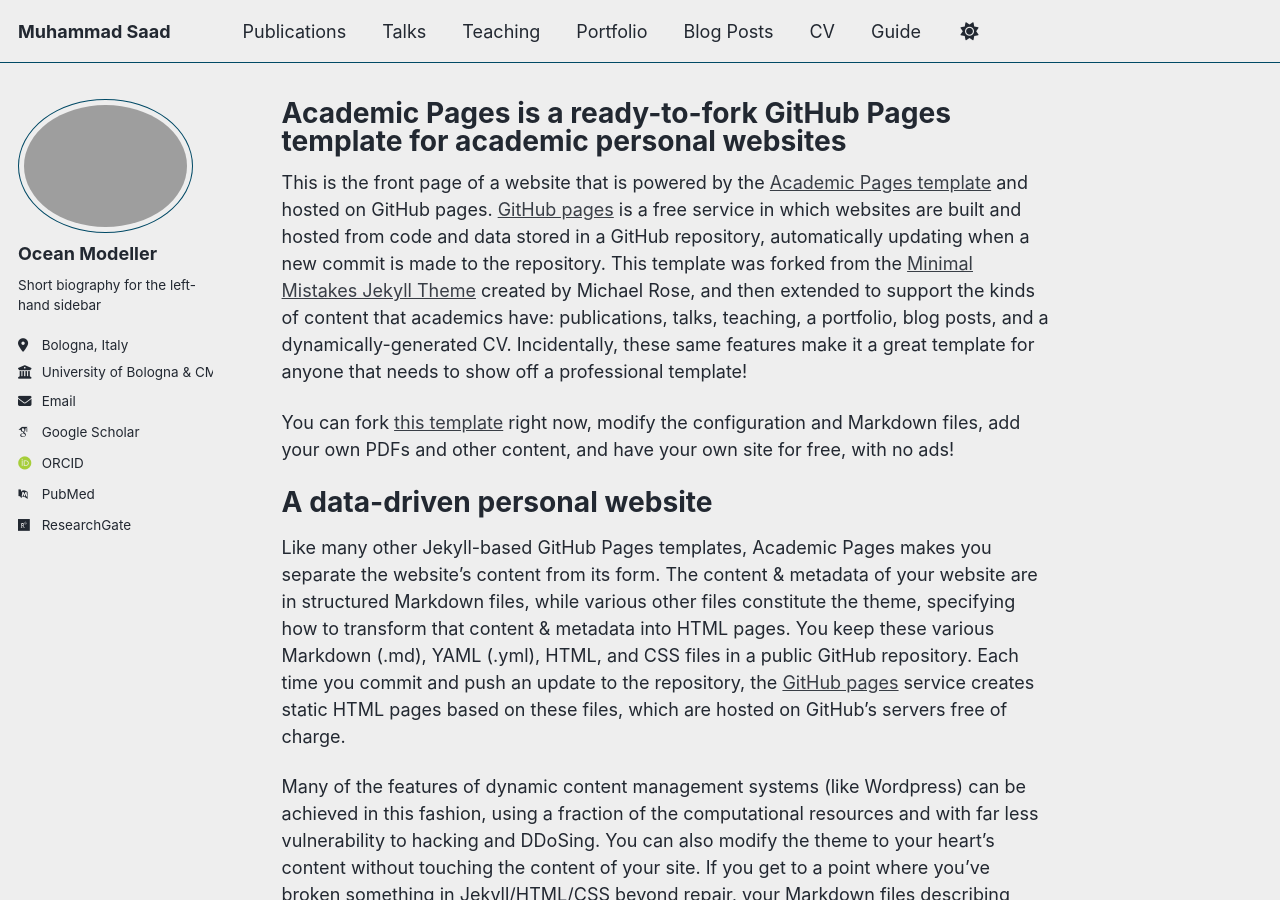
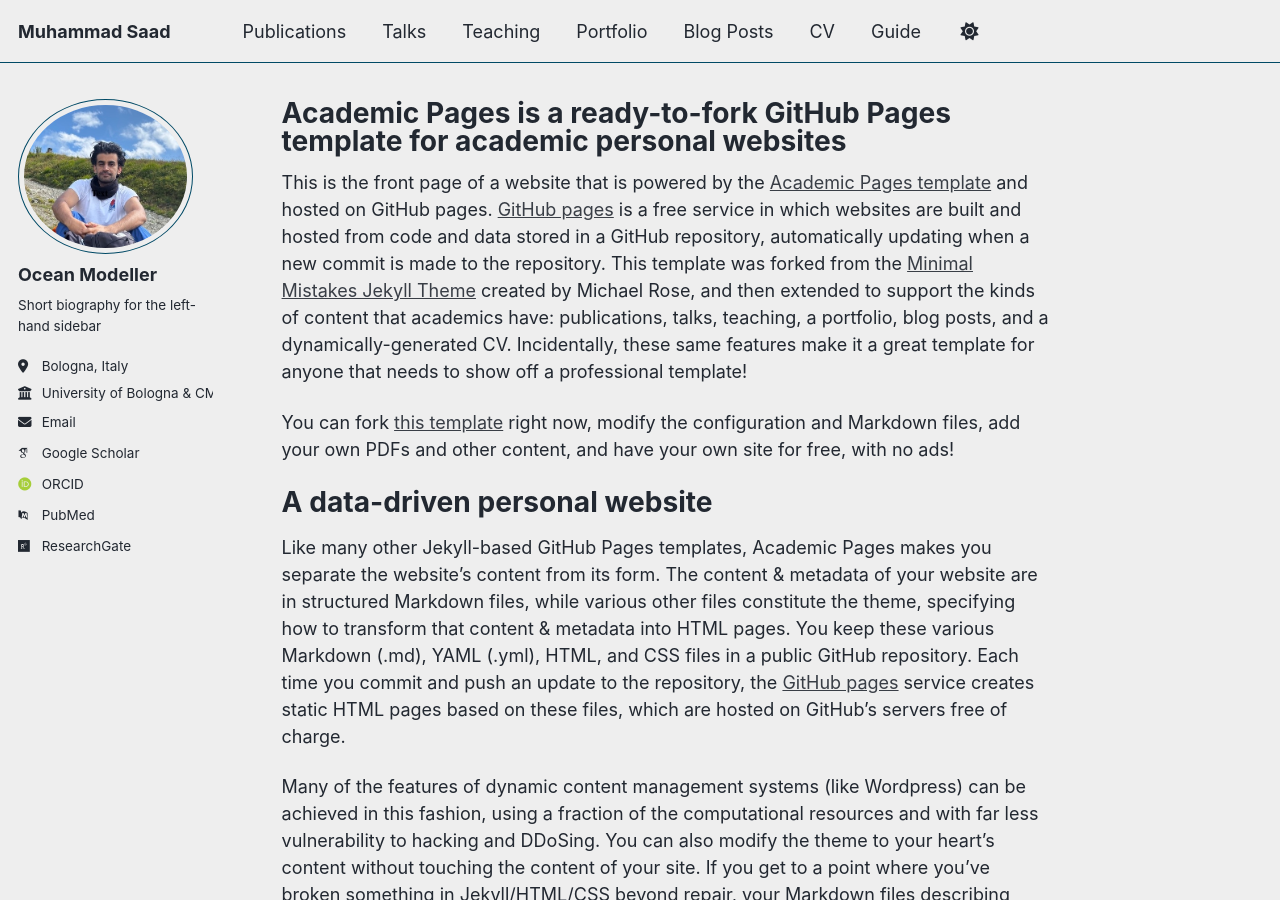
Before and after one commit to northernmarmott-ops/acad, a Jekyll site: the page built from _pages/about.md, in a window 1280 px wide and 900 px high. Built offline with Jekyll 4.4.1, drawn with Linux system fonts in a browser that asks for light colours; some web fonts are replaced; a script bundle is joined from its source files by our own code; library files that are not in the unit come from our copies.

Commit message:
Update _config.yml

```diff
--- a/_config.yml
+++ b/_config.yml
@@ -23,7 +23,7 @@
 #               Additional customization can be done by editing /_includes/author-profile.html
 author:
   # Biographic information
-  avatar           : "photo_saad_.png"
+  avatar           : "photosaad.png"
   name             : "Ocean Modeller"
   #pronouns         : # example: "she/her"
   bio              : "Short biography for the left-hand sidebar"
```
